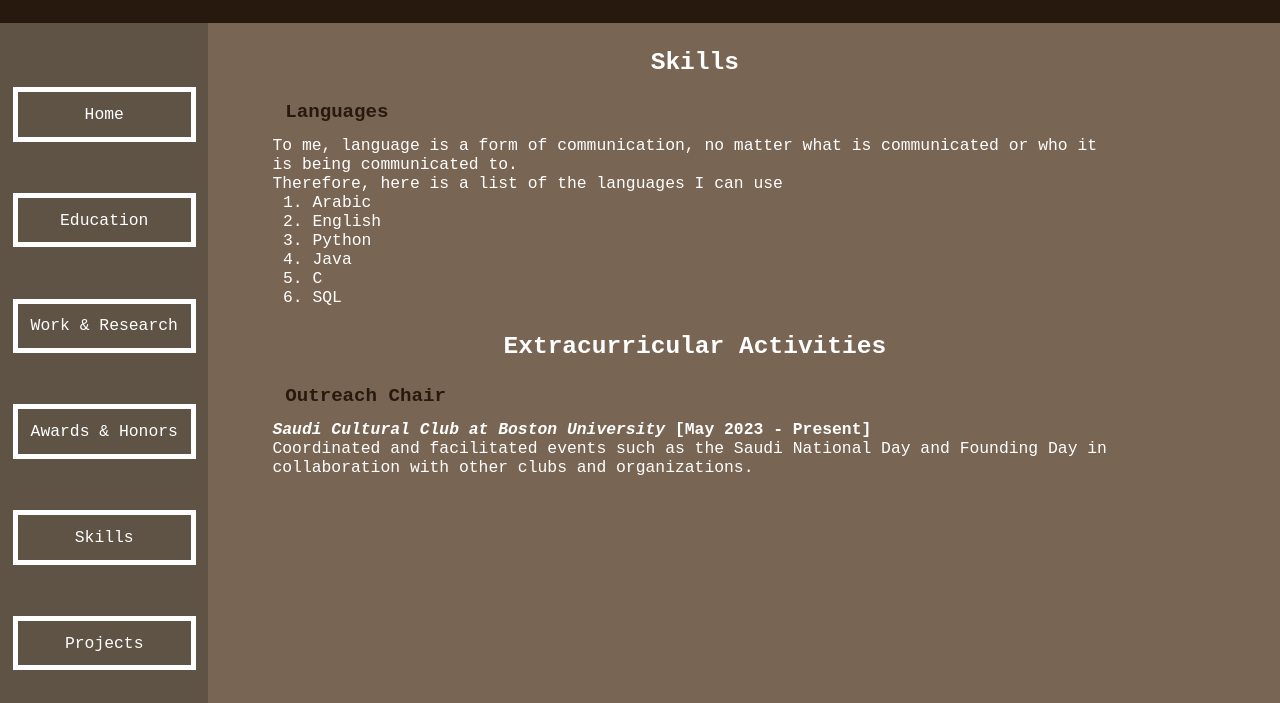
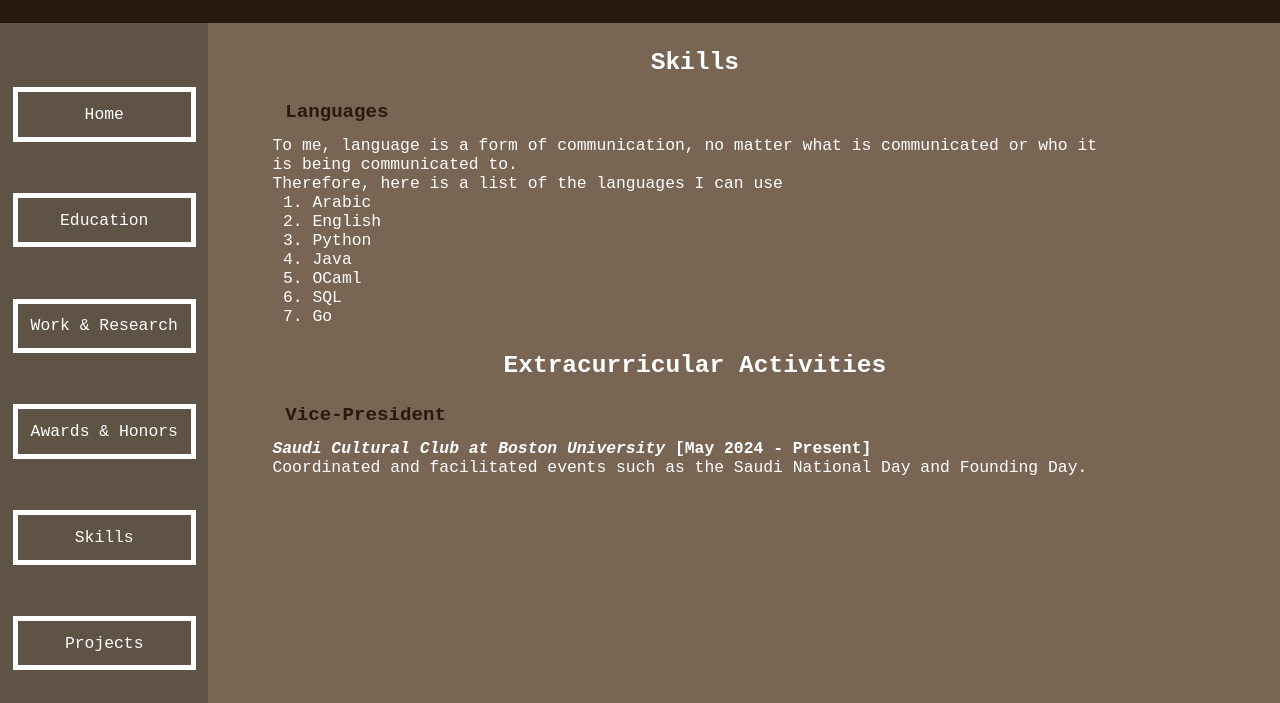
Before and after one commit to LamarMA/mp-, a plain HTML site: page skills/skills.html in a window 1280 px wide. Shown: the part 97-800 px from the top of the page. Drawn offline with Linux system fonts and the light colour scheme.

Commit message:
updated ec's

```diff
--- a/skills/skills.html
+++ b/skills/skills.html
@@ -44,19 +44,19 @@
                             <li>English</li>
                             <li>Python</li>
                             <li>Java</li>
-                            <li>C</li>
+                            <li>OCaml</li>
                             <li>SQL</li>
+                            <li>Go</li>
                         </ol>
                     </div>
 
                     <h2> Extracurricular Activities</h2>
 
                     <div id="extra-1">
-                        <h3> Outreach Chair</h3>
-                        <h4><i> Saudi Cultural Club at Boston University</i> [<b>May 2023 - Present</b>]</h4>
-                        <p> Coordinated and facilitated events such as the Saudi National Day and Founding Day in
-                            collaboration with
-                            other clubs and organizations.
+                        <h3> Vice-President</h3>
+                        <h4><i> Saudi Cultural Club at Boston University</i> [<b>May 2024 - Present</b>]</h4>
+                        <p> Coordinated and facilitated events such as the Saudi National Day and Founding Day.
+
                         </p>
                     </div>
                 </main>
```
